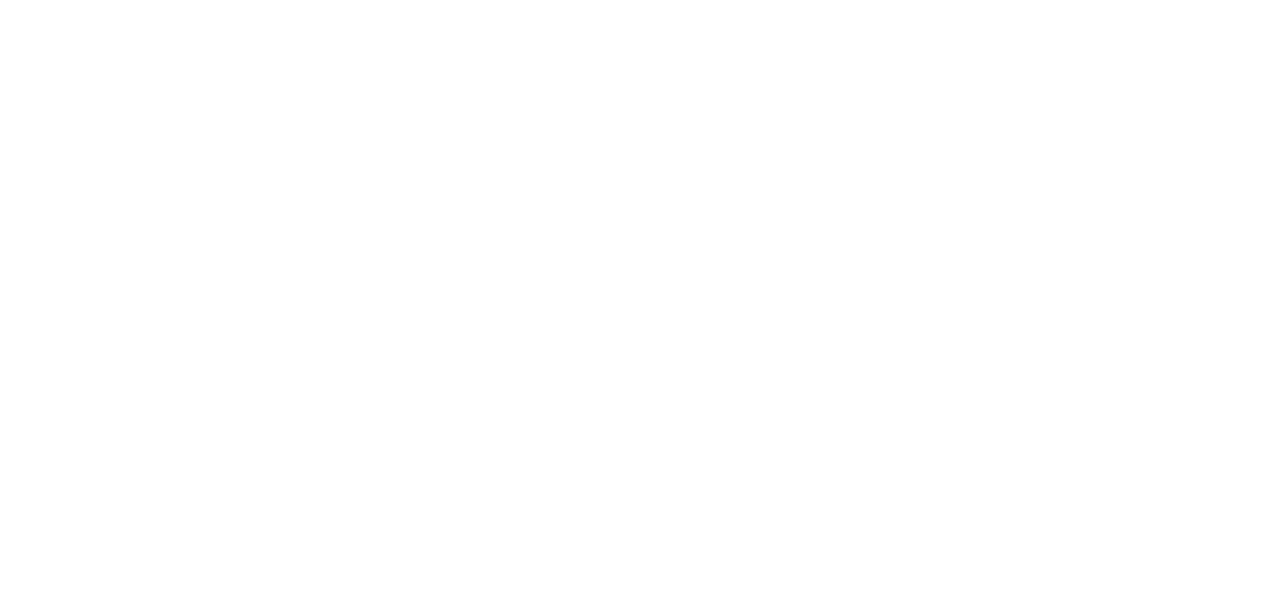
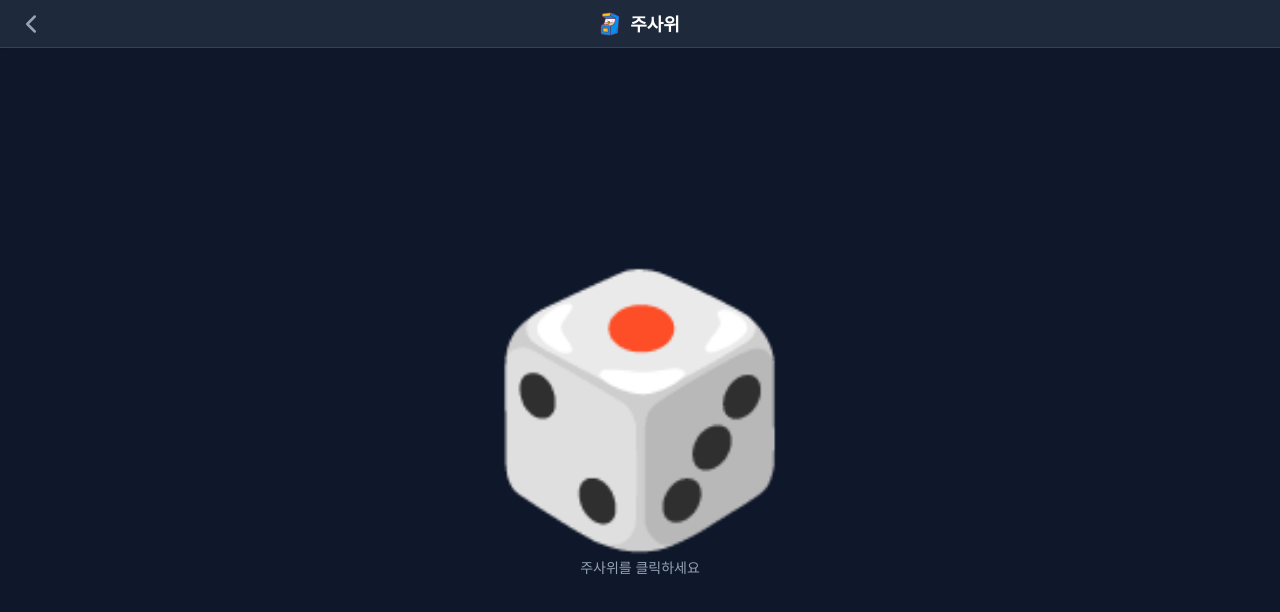
Before and after one commit to hjj5946-upply/jungamebox, a React (Vite) app: page /#/games/dice in a window 1280 px wide. Before the commit this address had no page. Shown: the top 612 px of the page. Built offline with nearby package versions, Linux system fonts and the light colour scheme.

Commit message:
251101_4

```diff
--- a/src/App.tsx
+++ b/src/App.tsx
@@ -1,6 +1,7 @@
 import { HashRouter, Routes, Route } from "react-router-dom";
 import HomePage from "./pages/HomePage";
 import CoinFlipPage from "./pages/CoinFlipPage";
+import DicePage from "./pages/DicePage";
 
 import "./index.css";
 
@@ -10,6 +11,7 @@ export default function App() {
       <Routes>
         <Route path="/" element={<HomePage />} />
         <Route path="/games/flip" element={<CoinFlipPage />} />
+        <Route path="/games/dice" element={<DicePage />} />
       </Routes>
     </HashRouter>
   );
--- a/src/components/GameCard.tsx
+++ b/src/components/GameCard.tsx
@@ -13,6 +13,8 @@ export default function GameCard({ game }: { game: GameMeta }) {
       <div className="w-12 h-12 rounded-lg bg-slate-700 flex items-center justify-center overflow-hidden p-2">
         {game.image ? (
           <img src={game.image} alt={game.name} className="w-full h-full object-contain" />
+        ) : game.emoji ? (
+          <span className="text-3xl">{game.emoji}</span>
         ) : (
           <div className="w-full h-full bg-slate-700" />
         )}
--- a/src/data/games.ts
+++ b/src/data/games.ts
@@ -5,6 +5,7 @@ export type GameMeta = {
   name: string;
   path: string;
   image?: string;
+  emoji?: string;
 };
 
 export const GAME_LIST: GameMeta[] = [
@@ -12,7 +13,7 @@ export const GAME_LIST: GameMeta[] = [
   { id: "roulette", name: "룰렛", path: "/games/roulette" },
   { id: "balance", name: "밸런스 게임", path: "/games/balance" },
   { id: "random-question", name: "랜덤 질문", path: "/games/random-question" },
-  { id: "dice", name: "주사위", path: "/games/dice" },
+  { id: "dice", name: "주사위", path: "/games/dice", emoji: "🎲" },
   { id: "timer", name: "타이머", path: "/games/timer" },
   { id: "namepick", name: "이름뽑기", path: "/games/namepick" },
   { id: "word", name: "단어랜덤", path: "/games/word" },
--- /dev/null
+++ b/src/pages/DicePage.tsx
@@ -0,0 +1,70 @@
+//src/pages/DicePage.tsx
+import { useState } from "react";
+import GameLayout from "../layouts/GameLayout";
+
+export default function DicePage() {
+  const [result, setResult] = useState<number | null>(null);
+  const [isRolling, setIsRolling] = useState(false);
+
+  const rollDice = () => {
+    if (isRolling) return;
+
+    setIsRolling(true);
+    setResult(null);
+
+    // 애니메이션 효과 (빠르게 숫자 변경)
+    let count = 0;
+    const interval = setInterval(() => {
+      setResult(Math.floor(Math.random() * 6) + 1);
+      count++;
+      if (count > 10) {
+        clearInterval(interval);
+        const final = Math.floor(Math.random() * 6) + 1;
+        setResult(final);
+        setIsRolling(false);
+      }
+    }, 100);
+  };
+
+  const getDiceEmoji = (num: number | null) => {
+    const diceMap: { [key: number]: string } = {
+      1: "⚀",
+      2: "⚁",
+      3: "⚂",
+      4: "⚃",
+      5: "⚄",
+      6: "⚅",
+    };
+    return num ? diceMap[num] : "🎲";
+  };
+
+  return (
+    <GameLayout title="주사위">
+      <div className="flex flex-col items-center justify-center h-full gap-8">
+        {/* 주사위 영역 */}
+        <div
+          onClick={rollDice}
+          className={`cursor-pointer hover:scale-105 transition-transform ${
+            isRolling ? "animate-bounce" : ""
+          }`}
+        >
+          <div className="text-[16rem] leading-none text-white">
+            {getDiceEmoji(result)}
+          </div>
+        </div>
+
+        {/* 결과 텍스트 */}
+        {result && !isRolling && (
+          <div className="text-3xl font-bold text-white animate-bounce">
+            {result}
+          </div>
+        )}
+
+        {/* 안내 텍스트 */}
+        <div className="text-slate-400 text-sm">
+          {isRolling ? "굴리는 중..." : "주사위를 클릭하세요"}
+        </div>
+      </div>
+    </GameLayout>
+  );
+}
```
